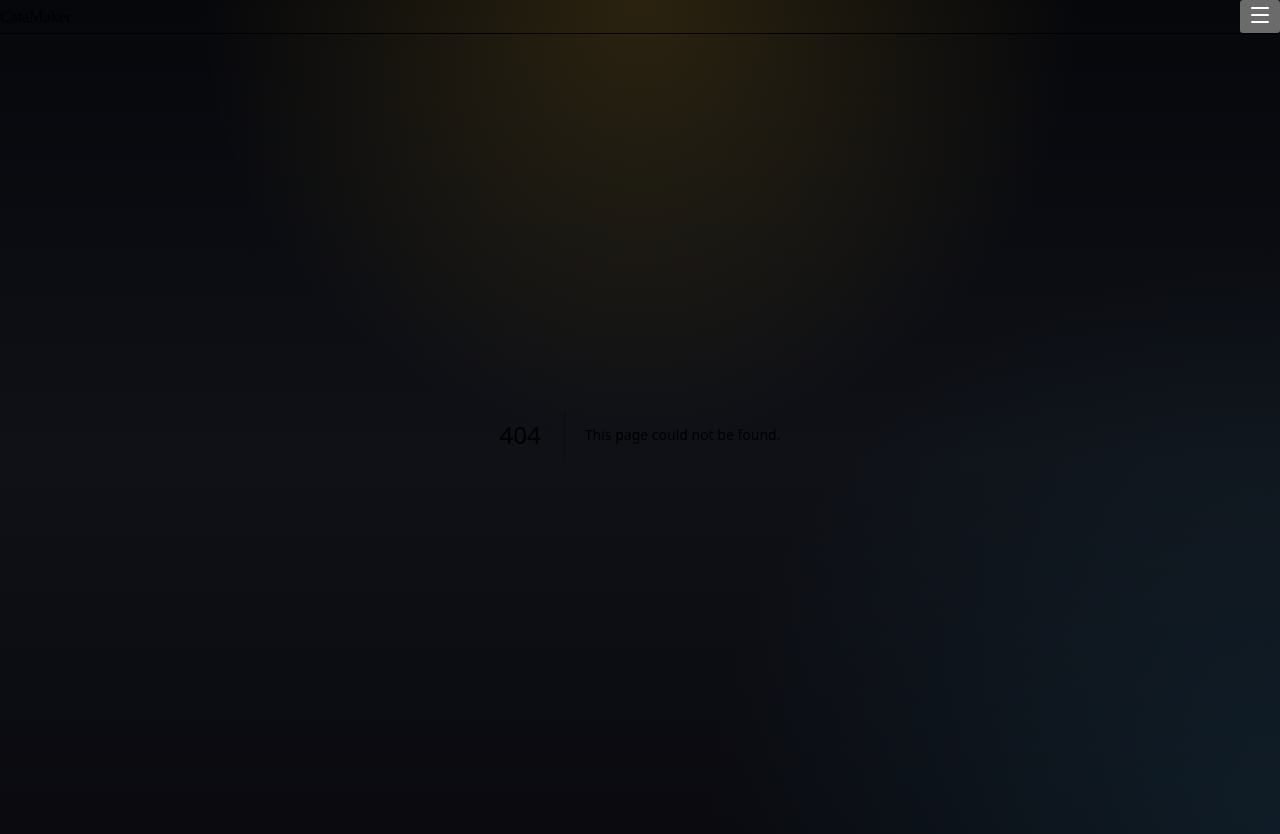
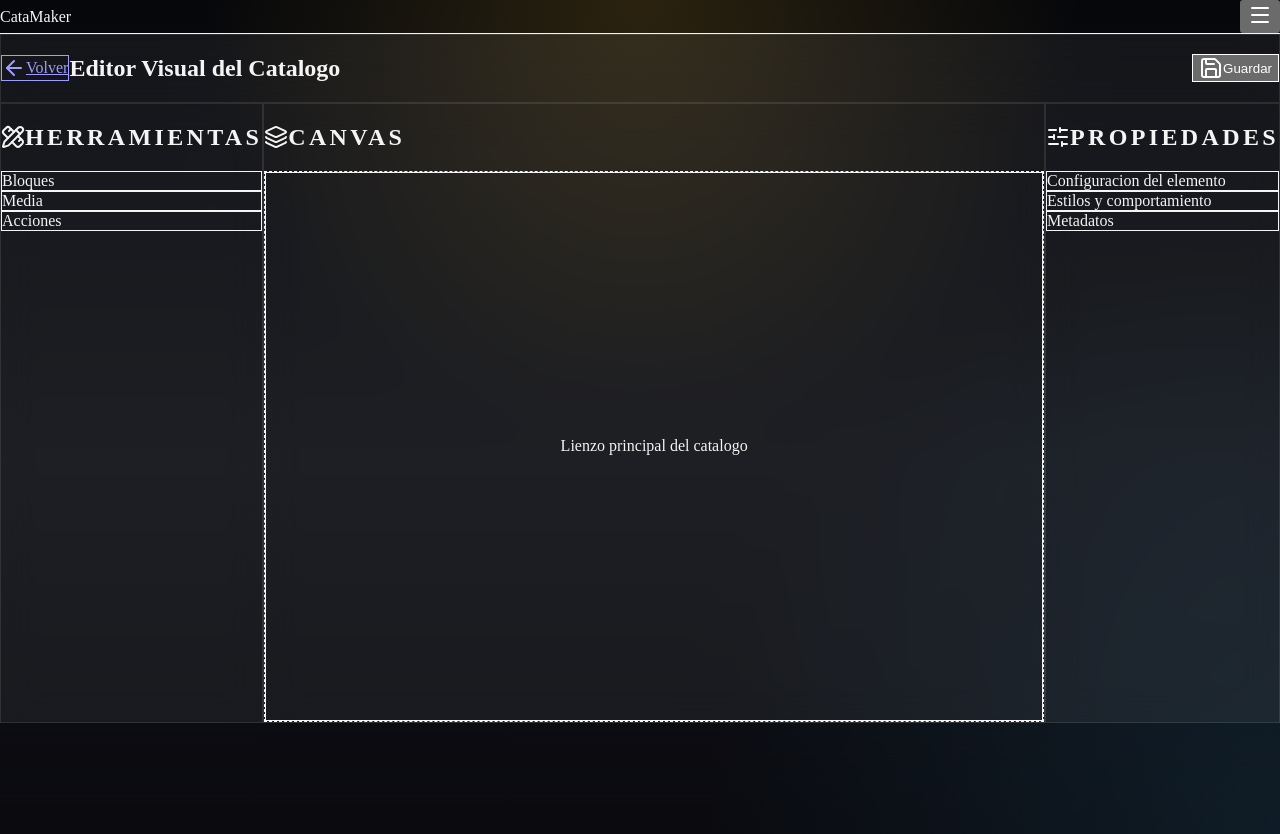
Before and after one commit to DORMAMMUJR/CoRtEx, a Next.js app: page /catalogs/1 in a window 1280 px wide. Before the commit this address had no page. Built offline with nearby package versions, Linux system fonts and the light colour scheme.

Commit message:
feat(ui): conectar dashboard y maquetar esqueleto del editor visual

```diff
--- /dev/null
+++ b/app/catalogs/[catalogId]/page.tsx
@@ -0,0 +1,75 @@
+'use client';
+
+import { ArrowLeft, Layers3, PencilRuler, Save, SlidersHorizontal } from 'lucide-react';
+import Link from 'next/link';
+
+export default function CatalogVisualEditorPage() {
+  return (
+    <section className="min-h-screen space-y-5">
+      <header className="panel-glass flex flex-wrap items-center justify-between gap-3 rounded-2xl p-4 sm:p-5">
+        <div className="flex items-center gap-3">
+          <Link
+            href="/catalogs"
+            className="inline-flex items-center gap-2 rounded-xl border border-white/15 bg-white/[0.04] px-3 py-2 text-sm text-zinc-200 transition hover:bg-white/[0.1]"
+          >
+            <ArrowLeft className="h-4 w-4" />
+            Volver
+          </Link>
+          <h1 className="text-lg font-semibold text-zinc-100 sm:text-xl">Editor Visual del Catalogo</h1>
+        </div>
+
+        <button
+          type="button"
+          className="inline-flex items-center gap-2 rounded-xl border border-emerald-300/40 bg-emerald-300/15 px-4 py-2 text-sm font-medium text-emerald-100 transition hover:bg-emerald-300/25"
+        >
+          <Save className="h-4 w-4" />
+          Guardar
+        </button>
+      </header>
+
+      <div className="flex min-h-[calc(100vh-180px)] gap-4">
+        <aside className="panel-glass w-64 shrink-0 rounded-2xl p-4">
+          <div className="mb-4 flex items-center gap-2 text-zinc-100">
+            <PencilRuler className="h-4 w-4 text-amber-200" />
+            <h2 className="text-sm font-semibold uppercase tracking-[0.14em]">Herramientas</h2>
+          </div>
+          <div className="space-y-3">
+            <div className="rounded-xl border border-white/10 bg-white/[0.03] p-3 text-sm text-zinc-300">Bloques</div>
+            <div className="rounded-xl border border-white/10 bg-white/[0.03] p-3 text-sm text-zinc-300">Media</div>
+            <div className="rounded-xl border border-white/10 bg-white/[0.03] p-3 text-sm text-zinc-300">Acciones</div>
+          </div>
+        </aside>
+
+        <main className="panel-glass flex min-h-full flex-1 flex-col rounded-2xl p-4 sm:p-5">
+          <div className="mb-4 flex items-center gap-2 text-zinc-100">
+            <Layers3 className="h-4 w-4 text-cyan-200" />
+            <h2 className="text-sm font-semibold uppercase tracking-[0.14em]">Canvas</h2>
+          </div>
+          <div className="flex-1 rounded-2xl border border-dashed border-white/20 bg-white/[0.02] p-4">
+            <div className="grid h-full place-items-center rounded-xl border border-white/10 bg-black/20 text-sm text-zinc-400">
+              Lienzo principal del catalogo
+            </div>
+          </div>
+        </main>
+
+        <aside className="panel-glass w-72 shrink-0 rounded-2xl p-4">
+          <div className="mb-4 flex items-center gap-2 text-zinc-100">
+            <SlidersHorizontal className="h-4 w-4 text-fuchsia-200" />
+            <h2 className="text-sm font-semibold uppercase tracking-[0.14em]">Propiedades</h2>
+          </div>
+          <div className="space-y-3">
+            <div className="rounded-xl border border-white/10 bg-white/[0.03] p-3 text-sm text-zinc-300">
+              Configuracion del elemento
+            </div>
+            <div className="rounded-xl border border-white/10 bg-white/[0.03] p-3 text-sm text-zinc-300">
+              Estilos y comportamiento
+            </div>
+            <div className="rounded-xl border border-white/10 bg-white/[0.03] p-3 text-sm text-zinc-300">
+              Metadatos
+            </div>
+          </div>
+        </aside>
+      </div>
+    </section>
+  );
+}
--- a/app/catalogs/page.tsx
+++ b/app/catalogs/page.tsx
@@ -1,6 +1,7 @@
 'use client';
 
 import { BookOpen, CircleAlert, Loader2, Plus } from 'lucide-react';
+import Link from 'next/link';
 import { useCallback, useEffect, useState } from 'react';
 
 type CatalogStatus = 'DRAFT' | 'PUBLISHED' | 'ARCHIVED';
@@ -177,21 +178,25 @@ export default function CatalogsPage() {
       {!isLoading && catalogs.length > 0 ? (
         <div className="grid gap-4 md:grid-cols-2 xl:grid-cols-3">
           {catalogs.map((catalog) => (
-            <article key={catalog.id} className="panel-glass rounded-2xl p-5">
+            <Link key={catalog.id} href={`/catalogs/${catalog.id}`} className="group block outline-none">
+              <article className="panel-glass h-full rounded-2xl p-5 transition duration-300 group-hover:border-cyan-300/40 group-hover:bg-white/10 group-hover:shadow-[0_0_15px_rgba(34,211,238,0.1)] group-focus-visible:ring-2 group-focus-visible:ring-cyan-400/50">
                 <div className="flex items-center justify-between gap-3">
-                <h2 className="line-clamp-1 text-lg font-semibold text-zinc-100">{catalog.title}</h2>
+                  <h2 className="line-clamp-1 text-lg font-semibold text-zinc-100 group-hover:text-cyan-100 transition-colors">
+                    {catalog.title}
+                  </h2>
                   <span
                     className={`rounded-full border px-2.5 py-1 text-xs uppercase tracking-[0.15em] ${statusTheme[catalog.status].className}`}
                   >
                     {statusTheme[catalog.status].label}
                   </span>
                 </div>
-              <p className="mt-3 line-clamp-3 text-sm leading-relaxed text-zinc-300">
+                <p className="mt-3 line-clamp-3 text-sm leading-relaxed text-zinc-300 group-hover:text-zinc-200 transition-colors">
                   {catalog.description?.trim().length
                     ? catalog.description
                     : 'Sin descripcion todavia. Agrega detalles para contextualizar este catalogo.'}
                 </p>
               </article>
+            </Link>
           ))}
         </div>
       ) : null}
```
Lines whose indentation alone changed are shown as unchanged.
